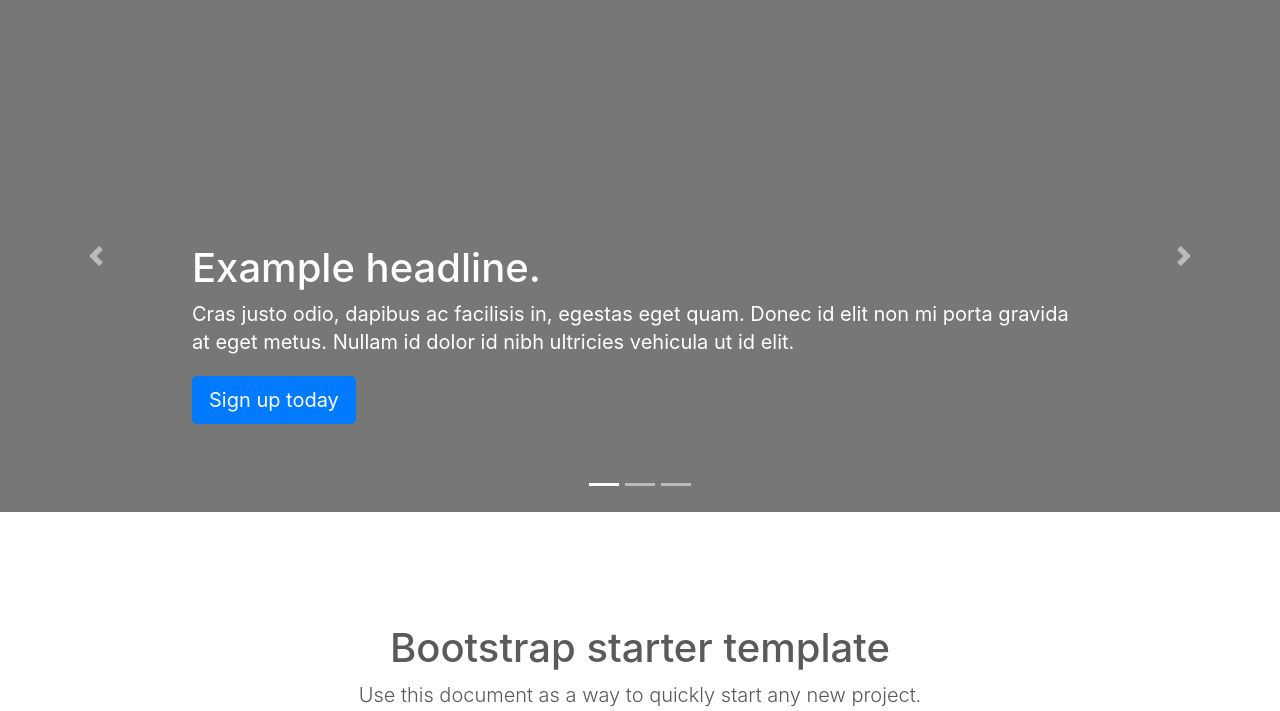
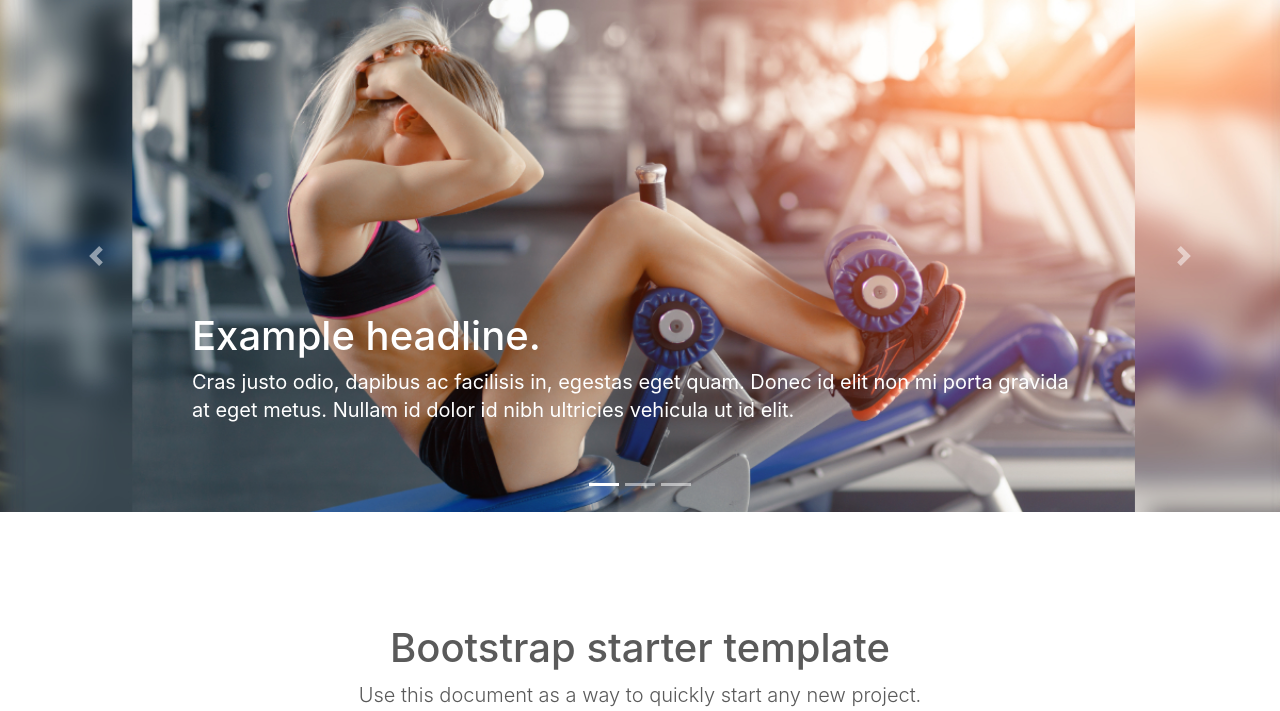
Before and after one commit to piszewc/Gym_Buddy, a Django app: template weight_buddy/templates/exercises/exercise_edit.html in a window 1280 px wide. Shown: the part 57-768 px from the top of the page. Run offline with Django 3.2, Linux system fonts and the light colour scheme; the template is opened without the code that fills it, so the values that code supplies are empty; some libraries are stand-ins or nearby versions.

Commit message:
slider_done

```diff
--- a/weight_buddy/templates/workout_buddy/base.html
+++ b/weight_buddy/templates/workout_buddy/base.html
@@ -77,32 +77,29 @@
                             </ol>
                             <div class="carousel-inner">
                               <div class="carousel-item active">
-                                <svg class="bd-placeholder-img" width="100%" height="100%" xmlns="http://www.w3.org/2000/svg" preserveAspectRatio="xMidYMid slice" focusable="false" role="img"><rect fill="#777" width="100%" height="100%"></rect></svg>
+                                <img class="bd-placeholder-img" width="100%"  height="100%" src="/static/images/slider_lady.jpg" preserveAspectRatio="xMidYMid meet" focusable="false" role="img"><rect fill="#777" width="100%"  height="100%"></rect></img>
                                 <div class="container">
                                   <div class="carousel-caption text-left">
                                     <h1>Example headline.</h1>
                                     <p>Cras justo odio, dapibus ac facilisis in, egestas eget quam. Donec id elit non mi porta gravida at eget metus. Nullam id dolor id nibh ultricies vehicula ut id elit.</p>
-                                    <p><a class="btn btn-lg btn-primary" href="#" role="button">Sign up today</a></p>
                                   </div>
                                 </div>
                               </div>
                               <div class="carousel-item">
-                                <svg class="bd-placeholder-img" width="100%" height="100%" xmlns="http://www.w3.org/2000/svg" preserveAspectRatio="xMidYMid slice" focusable="false" role="img"><rect fill="#777" width="100%" height="100%"></rect></svg>
+                                <img class="bd-placeholder-img" width="100%" height="100%" src="/static/images/slider_guy.jpg" preserveAspectRatio="xMidYMid slice" focusable="false" role="img"><rect fill="#777" width="100%" height="100%"></rect></img>
                                 <div class="container">
                                   <div class="carousel-caption text-left">
                                     <h1>Another example headline.</h1>
                                     <p>Cras justo odio, dapibus ac facilisis in, egestas eget quam. Donec id elit non mi porta gravida at eget metus. Nullam id dolor id nibh ultricies vehicula ut id elit.</p>
-                                    <p><a class="btn btn-lg btn-primary" href="#" role="button">Learn more</a></p>
                                   </div>
                                 </div>
                               </div>
                               <div class="carousel-item">
-                                <svg class="bd-placeholder-img" width="100%" height="100%" xmlns="http://www.w3.org/2000/svg" preserveAspectRatio="xMidYMid slice" focusable="false" role="img"><rect fill="#777" width="100%" height="100%"></rect></svg>
+                                <img class="bd-placeholder-img" width="100%" height="100%" src="/static/images/slider_bike.jpg" preserveAspectRatio="xMidYMid slice" focusable="false" role="img"><rect fill="#777" width="100%" height="100%"></rect></img>
                                 <div class="container">
                                   <div class="carousel-caption text-left">
                                     <h1>One more for good measure.</h1>
                                     <p>Cras justo odio, dapibus ac facilisis in, egestas eget quam. Donec id elit non mi porta gravida at eget metus. Nullam id dolor id nibh ultricies vehicula ut id elit.</p>
-                                    <p><a class="btn btn-lg btn-primary" href="#" role="button">Browse gallery</a></p>
                                   </div>
                                 </div>
                               </div>
```
Also changed, not shown: weight_buddy/static/images/slider_bike.jpg (added), weight_buddy/static/images/slider_guy.jpg (added), weight_buddy/static/images/slider_lady.jpg (added).
